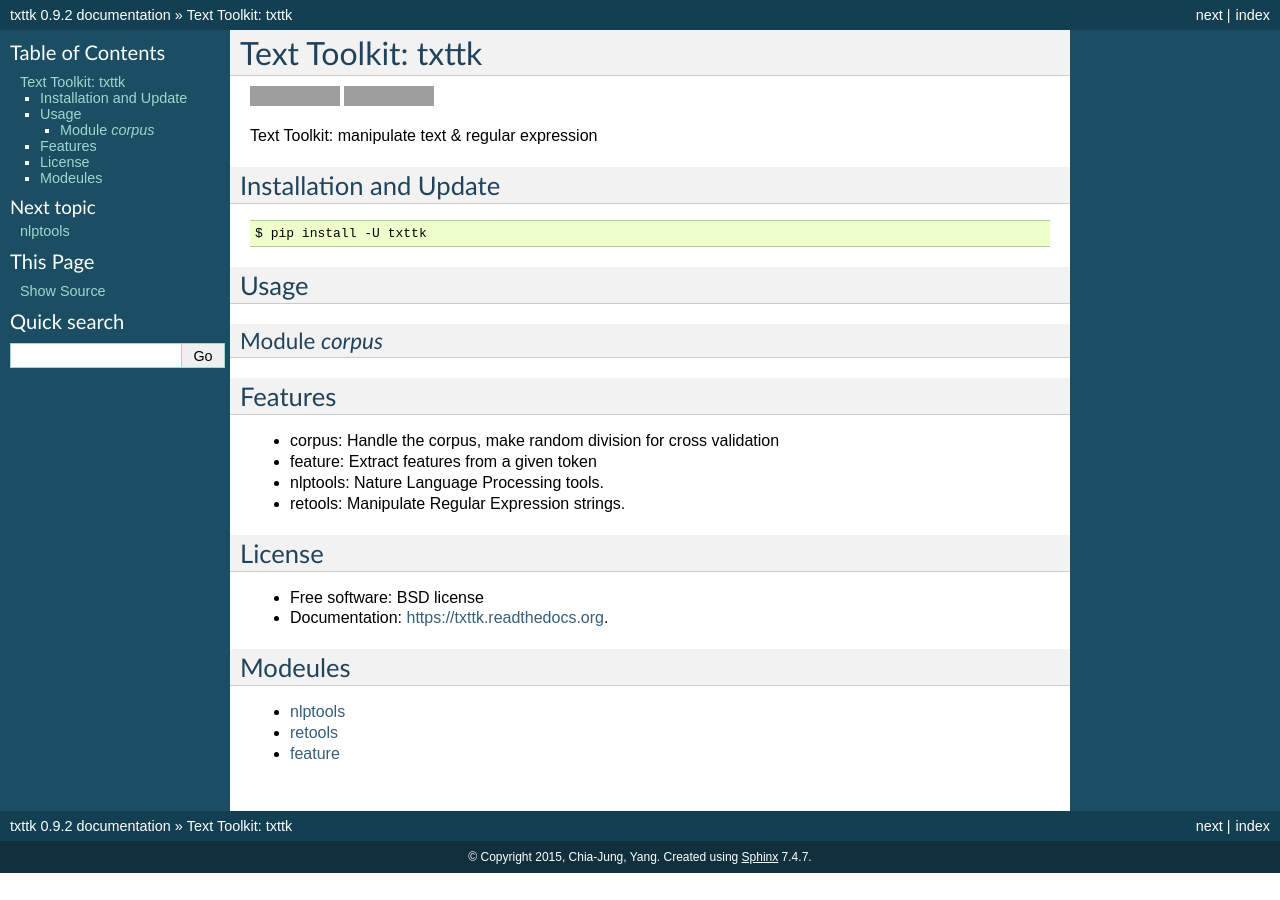
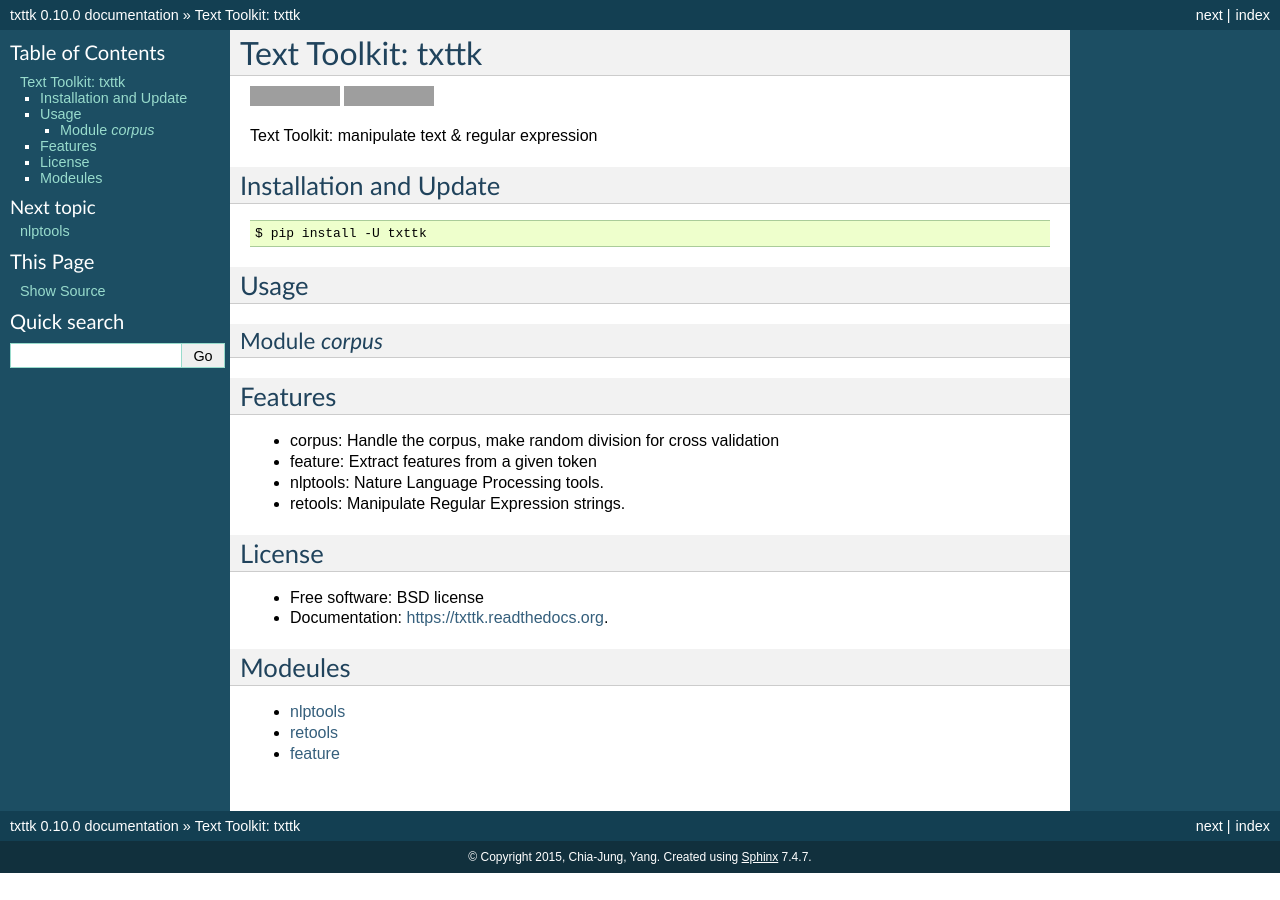
Before and after one commit to jeroyang/txttk, a Sphinx documentation site: the page built from docs/index.rst, in a window 1280 px wide. Built offline with Sphinx 7.4.7, drawn with Linux system fonts in a browser that asks for light colours; grey boxes are pictures that could not be loaded.

Commit message:
Bump version: 0.9.2 → 0.10.0

```diff
--- a/docs/conf.py
+++ b/docs/conf.py
@@ -62,9 +62,9 @@
 #
 # The short X.Y version.
 
-version = '0.9.2'
+version = '0.10.0'
 # The full version, including alpha/beta/rc tags.
-release = '0.9.2'
+release = '0.10.0'
 
 # The language for content autogenerated by Sphinx. Refer to documentation
 # for a list of supported languages.
--- a/setup.py
+++ b/setup.py
@@ -22,7 +22,7 @@
 
 setup(
     name='txttk',
-    version='0.9.2',
+    version='0.10.0',
     description="Text Toolkit: manipulate text & regular expression",
     long_description=readme,
     author="Chia-Jung, Yang",
--- a/txttk/__init__.py
+++ b/txttk/__init__.py
@@ -13,4 +13,4 @@
 
 __author__ = 'Chia-Jung, Yang'
 __email__ = 'jeroyang@gmail.com'
-__version__ = '0.9.2'
+__version__ = '0.10.0'
```
Also changed, not shown: .bumpversion.cfg.
